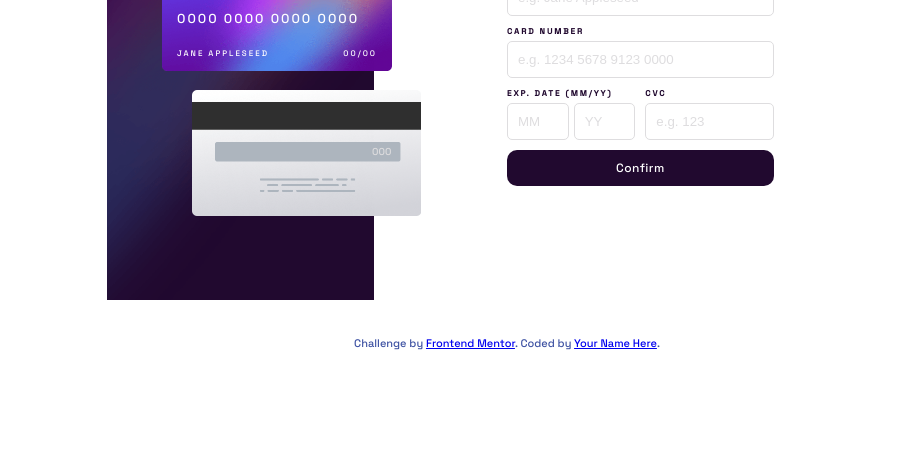
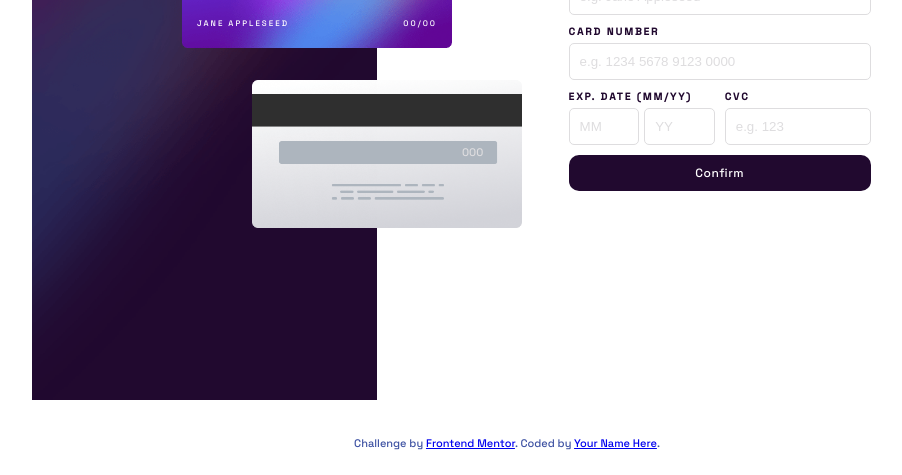
Before and after one commit to juanpabate/interactive-card-details-form-main, a plain HTML site: page index.html in a window 1280 px wide. Shown: the part 325-800 px from the top of the page, without its empty margins (133-1035 px from the left). Drawn offline with Linux system fonts and the light colour scheme.

Commit message:
Se cambio el media query de 900 a 950 y se hicieron ajustes

```diff
--- a/sass/_first-section.scss
+++ b/sass/_first-section.scss
@@ -8,7 +8,7 @@
     position: relative;
     width: 100%;
     height: 245px;
-    @media (min-width: 900px){
+    @media (min-width: 950px){
         // border: 1px solid blue;
         background-image: url("images/bg-main-desktop.png");
         background-repeat: no-repeat;
@@ -46,12 +46,14 @@
         // margin-bottom: 20px;
         text-transform: uppercase;
     }
-    @media (min-width: 900px){
-        top: 95px;
-        width: 200px;
-        left: 55px;
+    @media (min-width: 950px){
+        top: 150px;
+        width: 240px;
+        height: 150px;
+        left: 150px;
         &__logo{
             width: 40px;
+            margin-bottom: 30px;
         }
         &__number{
             font-size: 13px;
@@ -59,6 +61,7 @@
         &__namedate{
             font-size: 8px;
         }
+        justify-content: flex-start;
     }
     @media(min-width: 1500px){
         width: 340px;
@@ -94,14 +97,14 @@
         font-size: 12px;
         color: v.$Light-grayish-violet;
     }
-    @media (min-width: 900px){
-        width: 228.5px;
-        left: 85px;
-        top: 240px;
+    @media (min-width: 950px){
+        width: 270px;
+        left: 220px;
+        top: 330px;
         &__code{
-            margin-top: 55px;
-            margin-left: 180px;
-            font-size: 10px;
+            margin-top: 65px;
+            margin-left: 210px;
+            font-size: 11px;
         }
     }
     @media(min-width: 1500px){
--- a/sass/_form-section.scss
+++ b/sass/_form-section.scss
@@ -37,7 +37,7 @@
     &__button{
         @include mixins.button;
     }
-    @media (min-width: 900px){
+    @media (min-width: 950px){
         padding: 0;
         font-size: 9px;
         &-content{
@@ -45,8 +45,9 @@
             align-items: center;
             justify-content: center;
         }
-        font-size: 8px;
+        font-size: 10px;
         width: 50%;
+        margin-left: 80px;
     }
     @media (min-width: 1500px){
         position: absolute;
@@ -54,7 +55,7 @@
         height: 300px;
         justify-content: space-between;
         top: 240px;
-        left: 750px;
+        margin-left: 200px;
         font-size: 12px;
     }
 }
@@ -65,7 +66,7 @@
     margin: 0 0 15px;
     width: 50%;
     letter-spacing: 0;
-    @media (min-width: 900px){
+    @media (min-width: 950px){
         font-size: 8px;
         margin-bottom: 10px;
     }
--- a/sass/_mixins.scss
+++ b/sass/_mixins.scss
@@ -27,7 +27,7 @@
         cursor: pointer;
         box-shadow: 0 0 0.4rem v.$Very-dark-violet;
     }
-    @media (min-width: 900px){
+    @media (min-width: 950px){
         padding: 10px 0;
         font-size: 12px;
         &:hover{
--- a/sass/_state-completed.scss
+++ b/sass/_state-completed.scss
@@ -23,11 +23,11 @@
         @include mixins.button;
         width: 80%;
     }
-    @media (min-width: 900px){
+    @media (min-width: 950px){
         width: 40%;
         top: 0;
         bottom: 0;
-        right: 100px;
+        right: 70px;
     }
     @media (min-width: 1500px){
         right: 40px;
--- a/sass/styles.scss
+++ b/sass/styles.scss
@@ -14,22 +14,22 @@ body{
 .main-container{
     width: 375px;
     height: 620px;
-    margin: 50px auto;
+    margin: auto;
     display: flex;
     flex-direction: column;
     position: relative;
     padding-bottom: 0;
-    @media (min-width: 900px){
+    @media (min-width: 950px){
         position: absolute;
         top: 0;
         bottom: 0;
         left: 0;
         right: 0;
         margin: auto;
-        width: 800px;
-        height: 450px;
+        width: 950px;
+        height: 650px;
         display: grid;
-        grid-template-columns: 1fr 2fr;
+        grid-template-columns: 2fr 3.5fr;
     }
     @media(min-width: 1500px){
         width: 1200px;
@@ -46,7 +46,7 @@ body{
     color: hsl(228, 45%, 44%);
     font-size: 11px;
     text-align: center;
-    @media (min-width: 900px){
+    @media (min-width: 950px){
         bottom: -50px;
     }
 }
```
Also changed, not shown: styles.css, 1 other file.
